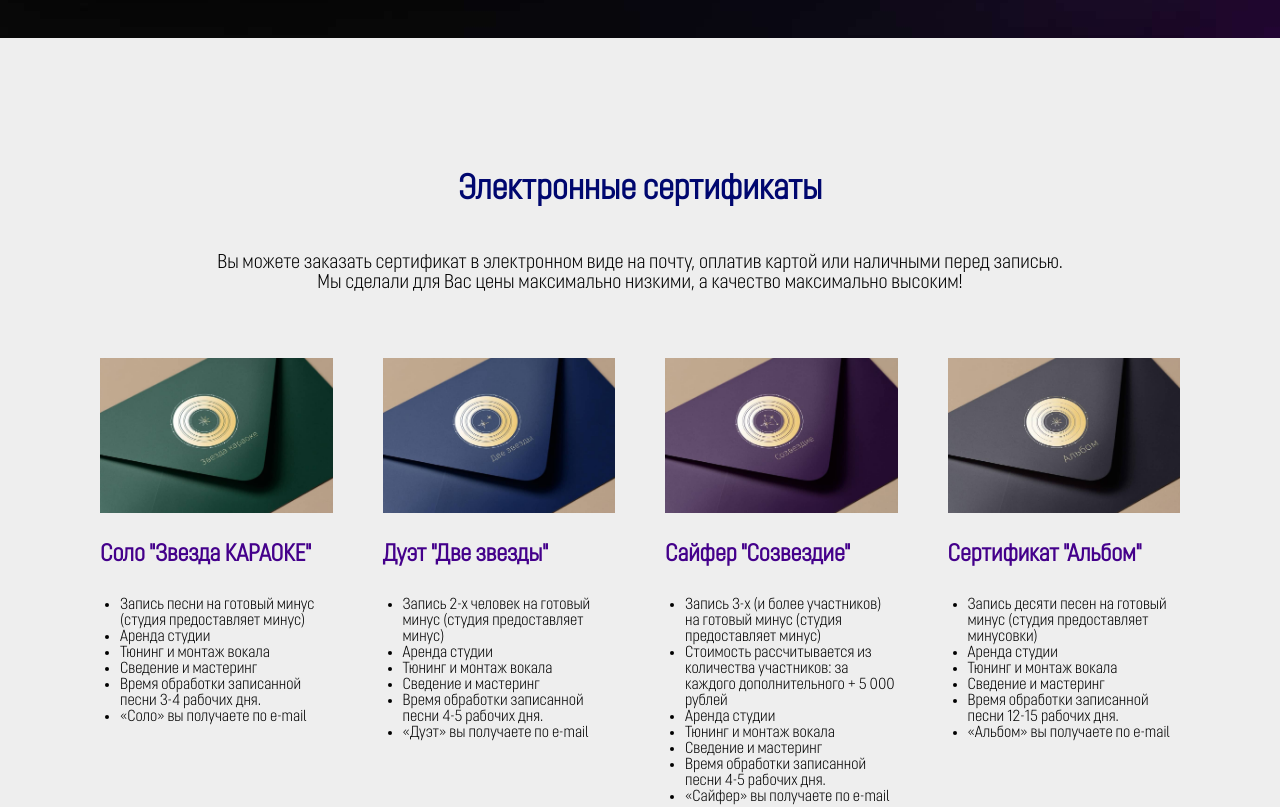
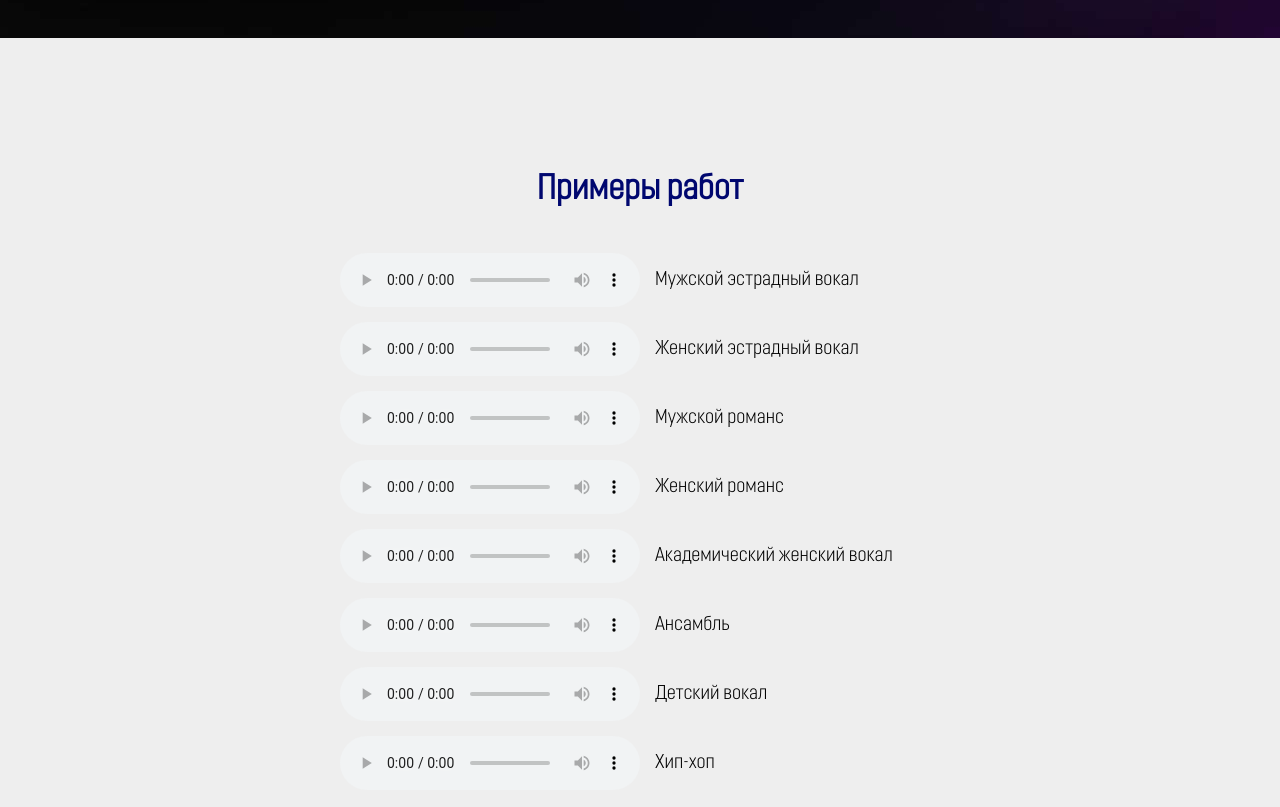
Before and after one commit to siberianbearofficial/studiogalaxy, an Angular app: page / in a window 1280 px wide. Shown: the part 1861-2668 px from the top of the page. Built offline with nearby package versions, Linux system fonts and the light colour scheme.

Commit message:
audio examples feature (#4)

```diff
--- /dev/null
+++ b/src/app/core/domain/entities/example.ts
@@ -0,0 +1,5 @@
+export interface Example {
+    readonly id: string;
+    readonly name: string;
+    readonly url: string;
+}
--- /dev/null
+++ b/src/app/infrastructure/constants/examples-constants.ts
@@ -0,0 +1,44 @@
+import { Example } from '../../core/domain/entities/example';
+
+export const EXAMPLE_LIST: Example[] = [
+    {
+        id: '1',
+        name: 'Мужской эстрадный вокал',
+        url: 'https://firebasestorage.googleapis.com/v0/b/studio-galaxy.appspot.com/o/audio%2F%D0%9C%D1%83%D0%B6%D1%81%D0%BA%D0%BE%D0%B8%CC%86%20%D1%8D%D1%81%D1%82%D1%80%D0%B0%D0%B4%D0%BD%D1%8B%D0%B8%CC%86%20%D0%B2%D0%BE%D0%BA%D0%B0%D0%BB.mp3?alt=media',
+    },
+    {
+        id: '2',
+        name: 'Женский эстрадный вокал',
+        url: 'https://firebasestorage.googleapis.com/v0/b/studio-galaxy.appspot.com/o/audio%2F%D0%96%D0%B5%D0%BD%D1%81%D0%BA%D0%B8%D0%B8%CC%86%20%D1%8D%D1%81%D1%82%D1%80%D0%B0%D0%B4%D0%BD%D1%8B%D0%B8%CC%86%20%D0%B2%D0%BE%D0%BA%D0%B0%D0%BB.mp3?alt=media',
+    },
+    {
+        id: '3',
+        name: 'Мужской романс',
+        url: 'https://firebasestorage.googleapis.com/v0/b/studio-galaxy.appspot.com/o/audio%2F%D0%9C%D1%83%D0%B6%D1%81%D0%BA%D0%BE%D0%B8%CC%86%20%D1%80%D0%BE%D0%BC%D0%B0%D0%BD%D1%81.mp3?alt=media',
+    },
+    {
+        id: '4',
+        name: 'Женский романс',
+        url: 'https://firebasestorage.googleapis.com/v0/b/studio-galaxy.appspot.com/o/audio%2F%D0%96%D0%B5%D0%BD%D1%81%D0%BA%D0%B8%D0%B8%CC%86%20%D1%80%D0%BE%D0%BC%D0%B0%D0%BD%D1%81.mp3?alt=media',
+    },
+    {
+        id: '5',
+        name: 'Академический женский вокал',
+        url: 'https://firebasestorage.googleapis.com/v0/b/studio-galaxy.appspot.com/o/audio%2F%D0%90%D0%BA%D0%B0%D0%B4%D0%B5%D0%BC%D0%B8%D1%87%D0%B5%D1%81%D0%BA%D0%B8%D0%B8%CC%86%20%D0%B6%D0%B5%D0%BD%D1%81%D0%BA%D0%B8%D0%B8%CC%86%20%D0%B2%D0%BE%D0%BA%D0%B0%D0%BB.mp3?alt=media',
+    },
+    {
+        id: '6',
+        name: 'Ансамбль',
+        url: 'https://firebasestorage.googleapis.com/v0/b/studio-galaxy.appspot.com/o/audio%2F%D0%90%D0%BD%D1%81%D0%B0%D0%BC%D0%B1%D0%BB%D1%8C.mp3?alt=media',
+    },
+    {
+        id: '7',
+        name: 'Детский вокал',
+        url: 'https://firebasestorage.googleapis.com/v0/b/studio-galaxy.appspot.com/o/audio%2F%D0%94%D0%B5%D1%82%D1%81%D0%BA%D0%B8%D0%B8%CC%86%20%D0%B2%D0%BE%D0%BA%D0%B0%D0%BB.mp3?alt=media',
+    },
+    {
+        id: '8',
+        name: 'Хип-хоп',
+        url: 'https://firebasestorage.googleapis.com/v0/b/studio-galaxy.appspot.com/o/audio%2F%D0%A5%D0%B8%D0%BF-%D1%85%D0%BE%D0%BF.mp3?alt=media',
+    },
+];
--- a/src/app/presentation/pages/landing-page/landing-page.component.html
+++ b/src/app/presentation/pages/landing-page/landing-page.component.html
@@ -97,23 +97,14 @@
     <app-photo-carousel></app-photo-carousel>
 
     <div class="container bg-grey">
-        <!--        <div id="examples" class="examples">-->
-        <!--            <div class="center_text">-->
-        <!--                <div class="heading mc-dark"><h2>Примеры работ</h2></div>-->
-
-        <!--                <div class="content_block pd-15">-->
-        <!--                    &lt;!&ndash;                Audio player                  &ndash;&gt;-->
-        <!--                    <div class="example_audio_container">-->
-        <!--                        <div class="example_audio pd-b-15" style="display: none">-->
-        <!--                            <audio preload="metadata" src="/static/audio/" controls></audio>-->
-        <!--                            <div style="display: flex; justify-content: center; align-items: center" class="pd-l-15">-->
-        <!--                                <div class="example_audio_title">Название трека</div>-->
-        <!--                            </div>-->
-        <!--                        </div>-->
-        <!--                    </div>-->
-        <!--                </div>-->
-        <!--            </div>-->
-        <!--        </div>-->
+        <div id="examples" class="examples">
+            <div class="center_text">
+                <div class="heading mc-dark"><h2>Примеры работ</h2></div>
+                <div class="content_block pd-15">
+                    <app-examples></app-examples>
+                </div>
+            </div>
+        </div>
 
         <div id="certificates" class="certificates">
             <div class="center_text">
--- a/src/app/presentation/pages/landing-page/landing-page.component.scss
+++ b/src/app/presentation/pages/landing-page/landing-page.component.scss
@@ -56,10 +56,6 @@
     padding-top: 10px;
     padding-bottom: 10px;
     cursor: pointer;
-}
-
-.example_audio {
-    display: flex;
 }
 
 // Certificate
@@ -129,11 +125,6 @@
 /*Contacts*/
 #map {
     margin-top: 40px;
-}
-
-.center_text {
-    text-align: center;
-    width: 100%;
 }
 
 /*  Footer  */
@@ -266,13 +257,6 @@ footer {
         visibility: collapse;
     }
 
-    .heading {
-        font-weight: bold;
-        font-size: 30px;
-        padding-top: 15px;
-        padding-bottom: 20px;
-    }
-
     .content_block {
         font-size: 18px;
     }
@@ -356,13 +340,6 @@ footer {
         color: white;
     }
 
-    .heading {
-        font-weight: bold;
-        font-size: 35px;
-        padding-top: 35px;
-        padding-bottom: 30px;
-    }
-
     .content_block {
         font-size: 20px;
     }
@@ -427,10 +404,4 @@ footer {
     .payment {
         padding: 50px 150px;
     }
-
-    .example_audio_container {
-        width: 600px;
-        margin-left: auto;
-        margin-right: auto;
-    }
 }
--- a/src/app/presentation/pages/landing-page/landing-page.component.ts
+++ b/src/app/presentation/pages/landing-page/landing-page.component.ts
@@ -8,11 +8,12 @@ import { ScreenService } from '../../../core/interactors/screen.service';
 import { takeUntilDestroyed } from '@angular/core/rxjs-interop';
 import { BehaviorSubject, distinctUntilChanged, Observable, shareReplay } from 'rxjs';
 import { AsyncPipe, NgClass, NgStyle } from '@angular/common';
+import { ExamplesComponent } from '../../shared/examples/examples.component';
 
 @Component({
     selector: 'app-landing-page',
     standalone: true,
-    imports: [PhotoCarouselComponent, AsyncPipe, NgStyle, NgClass],
+    imports: [PhotoCarouselComponent, AsyncPipe, NgStyle, NgClass, ExamplesComponent],
     templateUrl: './landing-page.component.html',
     styleUrl: './landing-page.component.scss',
     changeDetection: ChangeDetectionStrategy.OnPush,
--- /dev/null
+++ b/src/app/presentation/shared/examples/examples.component.html
@@ -0,0 +1,10 @@
+<div class="container">
+    @for (example of EXAMPLE_LIST; track example.id) {
+        <div class="item pd-b-15">
+            <audio preload="metadata" [src]="example.url" controls></audio>
+            <div style="display: flex; justify-content: center; align-items: center" class="pd-l-15">
+                <div class="item__title">{{ example.name }}</div>
+            </div>
+        </div>
+    }
+</div>
--- /dev/null
+++ b/src/app/presentation/shared/examples/examples.component.scss
@@ -0,0 +1,14 @@
+.item {
+    display: flex;
+}
+
+/*      PC      */
+@media screen and (min-width: 1000px) {
+    .container {
+        width: 600px;
+        margin-left: auto;
+        margin-right: auto;
+        display: flex;
+        flex-direction: column;
+    }
+}
--- /dev/null
+++ b/src/app/presentation/shared/examples/examples.component.ts
@@ -0,0 +1,15 @@
+import { ChangeDetectionStrategy, Component } from '@angular/core';
+import { Example } from '../../../core/domain/entities/example';
+import { EXAMPLE_LIST } from '../../../infrastructure/constants/examples-constants';
+
+@Component({
+    selector: 'app-examples',
+    standalone: true,
+    imports: [],
+    templateUrl: './examples.component.html',
+    styleUrl: './examples.component.scss',
+    changeDetection: ChangeDetectionStrategy.OnPush,
+})
+export class ExamplesComponent {
+    protected readonly EXAMPLE_LIST: Example[] = EXAMPLE_LIST;
+}
--- a/src/styles.scss
+++ b/src/styles.scss
@@ -2,3 +2,28 @@
 @import 'reset.css';
 @import 'sizes.css';
 @import 'colors.css';
+
+.center_text {
+    text-align: center;
+    width: 100%;
+}
+
+/*      MOBILE      */
+@media screen and (max-width: 1000px) {
+    .heading {
+        font-weight: bold;
+        font-size: 30px;
+        padding-top: 15px;
+        padding-bottom: 20px;
+    }
+}
+
+/*      PC      */
+@media screen and (min-width: 1000px) {
+    .heading {
+        font-weight: bold;
+        font-size: 35px;
+        padding-top: 35px;
+        padding-bottom: 30px;
+    }
+}
```
Also changed, not shown: 1 other file (tests, documents, lock files or other folders).
